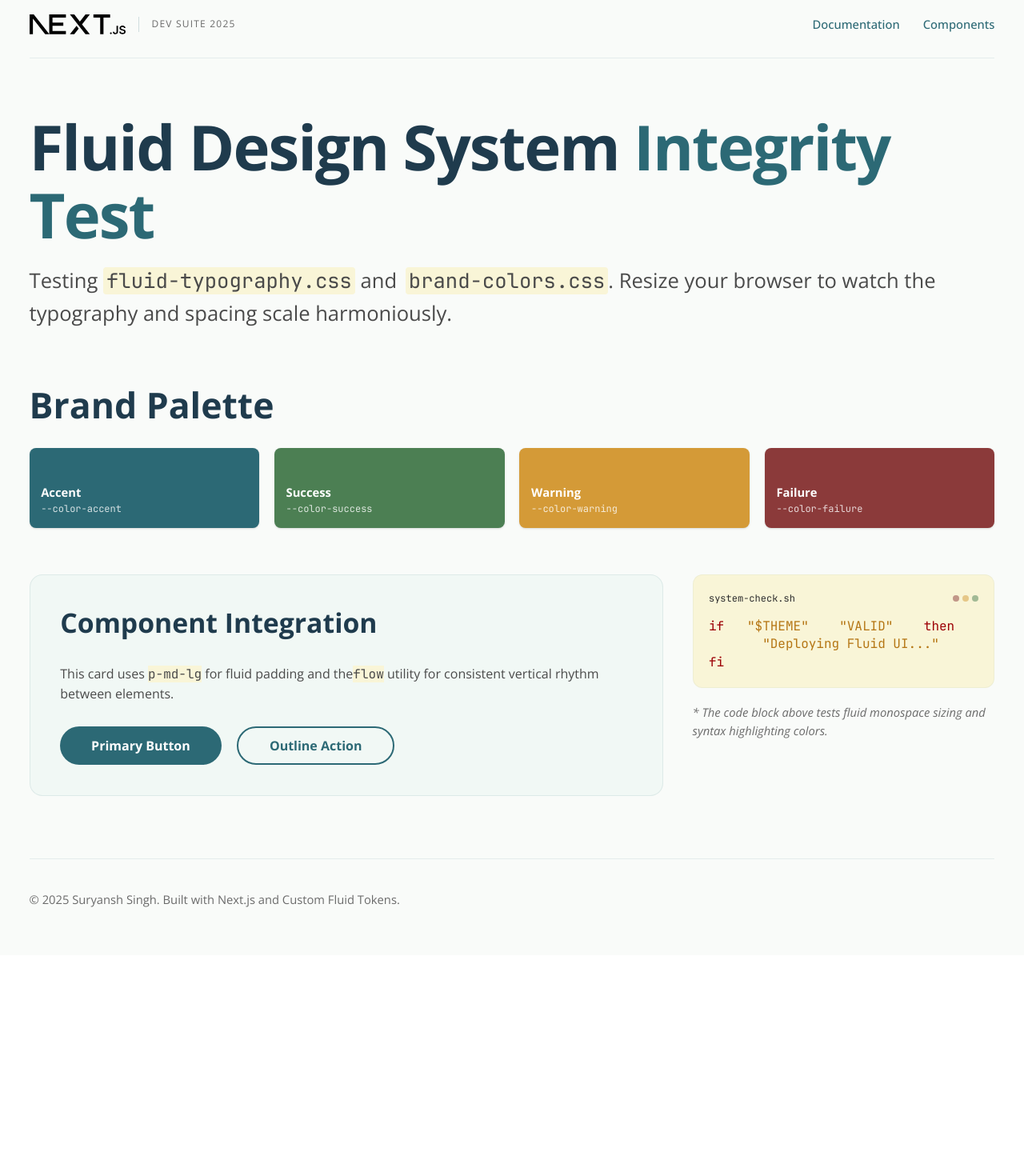
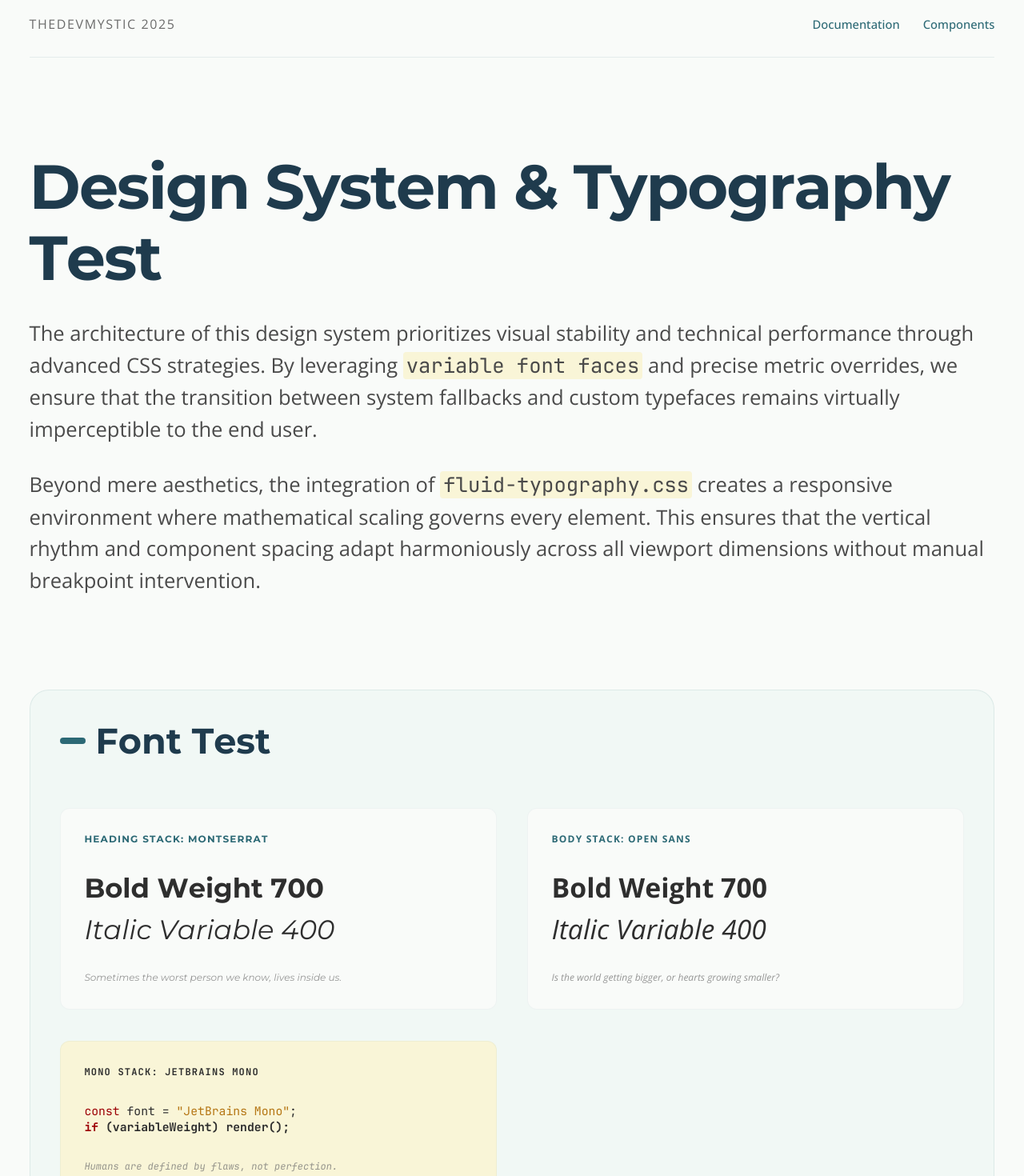
Before and after one commit to thedevmystic/thedevmystic.github.io, a Next.js app: page / in a window 1280 px wide. Shown: the part 40-1510 px from the top of the page at 80% size. Before the commit the page ends 1234 px from the top, so only its background shows below. Built offline with nearby package versions, Linux system fonts and the light colour scheme.

Commit message:
Addition: Updated test website

```diff
--- a/src/app/layout.tsx
+++ b/src/app/layout.tsx
@@ -1,21 +1,38 @@
 import type { Metadata } from "next";
-import { Geist, Geist_Mono } from "next/font/google";
 import "@styles/main.css";
 
-const geistSans = Geist({
-  variable: "--font-geist-sans",
-  subsets: ["latin"],
-});
+export const metadata: Metadata = {
+  title: "The Dev Mystic | Development",
+  description: "Development and Testing Website",
+};
 
-const geistMono = Geist_Mono({
-  variable: "--font-geist-mono",
-  subsets: ["latin"],
-});
-
-export const metadata: Metadata = {
-  title: "TheDevMystic Development",
-  description: "Test Website for Development",
-};
+function PreloadFonts() {
+  return (
+    <>
+      <link
+        rel="preload"
+        href="/fonts/montserrat/montserrat-normal-vf.woff2"
+        as="font"
+        type="font/woff2"
+        crossOrigin="anonymous"
+      />
+      <link
+        rel="preload"
+        href="/fonts/open-sans/open-sans-normal-vf.woff2"
+        as="font"
+        type="font/woff2"
+        crossOrigin="anonymous"
+      />
+      <link
+        rel="preload"
+        href="/fonts/jetbrains-mono/jetbrains-mono-normal-vf.woff2"
+        as="font"
+        type="font/woff2"
+        crossOrigin="anonymous"
+      />
+    </>
+  );
+}
 
 export default function RootLayout({
   children,
@@ -24,9 +41,10 @@ export default function RootLayout({
 }>) {
   return (
     <html lang="en">
-      <body
-        className={`${geistSans.variable} ${geistMono.variable} antialiased`}
-      >
+      <head>
+        <PreloadFonts />
+      </head>
+      <body className="antialiased">
         {children}
       </body>
     </html>
--- a/src/app/page.tsx
+++ b/src/app/page.tsx
@@ -3,21 +3,12 @@ import Image from "next/image";
 export default function Home() {
   return (
     <div className="min-h-screen bg-base font-sans text-body selection:bg-accent selection:text-white transition-colors duration-300">
-      <main className="container-fluid py-xl flow">
+      <main className="container-fluid py-xl space-y-2xl">
 
-        {/* Header Section */}
         <header className="flex flex-col gap-sm sm:flex-row sm:items-center sm:justify-between border-b border-accent/10 pb-md">
           <div className="flex items-center gap-4">
-            <Image
-              className="dark:invert"
-              src="/next.svg"
-              alt="Next.js logo"
-              width={120}
-              height={24}
-              priority
-            />
-            <span className="text-caption text-xs uppercase tracking-widest border-l pl-4 border-accent/20">
-              Dev Suite 2025
+            <span className="text-caption text-base uppercase tracking-widest border-accent/20">
+              TheDevMystic 2025
             </span>
           </div>
           <nav className="flex gap-md text-sm font-medium text-link">
@@ -26,49 +17,87 @@ export default function Home() {
           </nav>
         </header>
 
-        {/* Hero Section - Tests Fluid Typography Step 5 & 1 */}
-        <section className="py-lg">
-          <h1 className="text-4xl font-bold tracking-tight text-heading leading-none">
-            Fluid Design System <span className="text-accent">Integrity Test</span>
+        <section className="py-lg flow">
+          <h1 className="text-4xl font-heading font-bold tracking-tight text-heading leading-tight">
+              Design System & Typography Test
           </h1>
-          <p className="mt-sm text-lg text-paragraph leading-normal">
-            Testing <span className="font-mono text-code bg-code text-paragraph px-1 rounded">fluid-typography.css</span> and <span className="font-mono text-code bg-code text-paragraph px-1 rounded ml-1">brand-colors.css</span>.
-	    Resize your browser to watch the typography and spacing scale harmoniously.
+          <p className="text-lg text-paragraph leading-normal">
+            The architecture of this design system prioritizes visual stability and technical performance through advanced CSS strategies. By leveraging <span className="font-mono bg-code px-1 rounded">variable font faces</span> and precise metric overrides, we ensure that the transition between system fallbacks and custom typefaces remains virtually imperceptible to the end user.
+          </p>
+          <p className="text-lg text-paragraph leading-normal">
+            Beyond mere aesthetics, the integration of <span className="font-mono bg-code px-1 rounded">fluid-typography.css</span> creates a responsive environment where mathematical scaling governs every element. This ensures that the vertical rhythm and component spacing adapt harmoniously across all viewport dimensions without manual breakpoint intervention.
           </p>
         </section>
 
-        {/* Color Palette Grid - Tests Semantic Brand Colors */}
-        <section className="flow">
+        <section className="bg-feature rounded-3xl p-md-lg border border-accent/10 flow">
+          <div className="flex items-center gap-3 mb-md">
+            <div className="h-2 w-8 bg-accent rounded-full" />
+            <h2 className="text-2xl font-heading font-bold text-heading">Font Test</h2>
+          </div>
+
+          <div className="grid grid-cols-1 md:grid-cols-2 gap-lg">
+            {/* Heading Stack - Montserrat */}
+            <div className="p-md bg-base rounded-xl border border-accent/5 flow">
+              <h3 className="font-heading text-xs uppercase tracking-widest text-accent font-bold">Heading Stack: Montserrat</h3>
+              <div className="space-y-2">
+                <p className="font-heading text-xl font-bold">Bold Weight 700</p>
+                <p className="font-heading text-xl font-normal italic">Italic Variable 400</p>
+              </div>
+              <p className="font-heading text-caption text-xs italic opacity-70">Sometimes the worst person we know, lives inside us.</p>
+            </div>
+
+            <div className="p-md bg-base rounded-xl border border-accent/5 flow">
+              <h3 className="font-body text-xs uppercase tracking-widest text-accent font-bold">Body Stack: Open Sans</h3>
+              <div className="space-y-2">
+                <p className="font-body text-xl font-bold">Bold Weight 700</p>
+                <p className="font-body text-xl font-normal italic">Italic Variable 400</p>
+              </div>
+              <p className="font-body text-caption text-xs italic opacity-70">Is the world getting bigger, or hearts growing smaller?</p>
+            </div>
+
+            {/* Monospace Stack - JetBrains Mono */}
+            <div className="p-md bg-code rounded-xl border border-accent/5 flow">
+              <h3 className="font-mono text-xs uppercase tracking-widest text-language-label font-bold">Mono Stack: JetBrains Mono</h3>
+              <div className="font-mono text-sm leading-code">
+                <p><span className="text-syntax-keyword">const</span> font = <span className="text-syntax-string">"JetBrains Mono"</span>;</p>
+                <p className="font-bold"><span className="text-syntax-keyword">if</span> (variableWeight) render();</p>
+              </div>
+              <p className="font-mono text-caption text-xs italic opacity-70">Humans are defined by flaws, not perfection.</p>
+            </div>
+
+            {/* Math Stack - Noto Math */}
+            <div className="p-md bg-base rounded-xl border border-accent/5 flow col-span-full">
+              <h3 className="text-xs uppercase tracking-widest text-accent font-bold">Math Stack: Noto Math</h3>
+              <p className="font-math text-xl py-2">
+                ∑ (x + y)² ≡ ∂y/∂x ∩ ∏
+              </p>
+            </div>
+          </div>
+        </section>
+
+        <div className="grid-main">
+          <section className="col-span-12 lg:col-span-8 flow">
             <h2 className="text-2xl font-bold text-heading">Brand Palette</h2>
-          <div className="grid grid-cols-2 gap-xs-sm sm:grid-cols-4">
+            <div className="grid grid-cols-2 gap-xs sm:grid-cols-4">
               <ColorCard label="Accent" bg="bg-accent" text="text-white" hex="--color-accent" />
               <ColorCard label="Success" bg="bg-success" text="text-white" hex="--color-success" />
               <ColorCard label="Warning" bg="bg-warning" text="text-white" hex="--color-warning" />
               <ColorCard label="Failure" bg="bg-failure" text="text-white" hex="--color-failure" />
             </div>
-        </section>
 
-        {/* Feature & Layout Test - Tests Fluid Spacing & Utilities */}
-        <div className="grid-main mt-xl">
-          {/* Main Content Area (8 columns) */}
-          <div className="col-span-12 lg:col-span-8 bg-feature rounded-2xl p-md-lg border border-accent/10 flow">
-            <h3 className="text-xl font-bold text-heading">Component Integration</h3>
-            <p className="text-base text-paragraph">
-              This card uses <code className="text-paragraph bg-code text-code">p-md-lg</code> for fluid padding and the
-              <code className="text-paragraph bg-code text-code">flow</code> utility for consistent vertical rhythm between elements.
-            </p>
-
+            <div className="mt-xl p-md bg-feature rounded-2xl border border-accent/10">
+              <h3 className="text-xl font-bold text-heading mb-sm">Component Integration</h3>
               <div className="flex flex-wrap gap-sm">
-              <button className="h-12 px-lg rounded-full text-white bg-accent text-button font-bold hover:brightness-110 transition-all">
-                Primary Button
+                <button className="h-12 px-lg rounded-full text-white bg-accent font-bold hover:brightness-110 transition-all">
+                  Primary Action
                 </button>
                 <button className="h-12 px-lg rounded-full border-2 border-accent text-link font-bold hover:bg-accent/5 transition-all">
-                Outline Action
+                  Outline
                 </button>
               </div>
             </div>
+          </section>
 
-          {/* Sidebar Area (4 columns) */}
           <aside className="col-span-12 lg:col-span-4 space-y-sm">
              <div className="bg-code rounded-xl p-sm border border-accent/5">
                 <div className="flex items-center justify-between mb-xs">
@@ -79,24 +108,20 @@ export default function Home() {
                     <div className="w-2 h-2 rounded-full bg-success/50" />
                   </div>
                 </div>
-              <pre className="text-code leading-code overflow-x-auto">
+                <pre className="leading-code overflow-x-auto font-mono">
                   <code>
-                  <span className="text-syntax-keyword">if</span> [ <span className="text-syntax-string">"$THEME"</span> == <span className="text-syntax-string">"VALID"</span> ]; <span className="text-syntax-keyword">then</span><br />
-                  &nbsp;&nbsp;echo <span className="text-syntax-string">"Deploying Fluid UI..."</span><br />
+                    <span className="text-syntax-keyword">if</span> [ <span className="text-syntax-string">"FONTS"</span> == <span className="text-syntax-string">"LOADED"</span> ]; <span className="text-syntax-keyword">then</span><br />
+                    &nbsp;&nbsp;echo <span className="text-syntax-string">"Status: 200 OK"</span><br />
                     <span className="text-syntax-keyword">fi</span>
                   </code>
                 </pre>
               </div>
-            <p className="text-caption text-sm italic">
-              * The code block above tests fluid monospace sizing and syntax highlighting colors.
-            </p>
           </aside>
         </div>
 
-        {/* Footer */}
-        <footer className="mt-2xl pt-lg border-t border-accent/10 text-center sm:text-left">
-          <p className="text-caption text-sm">
-            © 2025 Suryansh Singh. Built with Next.js and Custom Fluid Tokens.
+        <footer className="pt-lg border-t border-accent/10 text-center sm:text-left">
+          <p className="text-caption text-sm opacity-60">
+            © 2025 Suryansh Singh (thedevmystic).
           </p>
         </footer>
       </main>
@@ -106,9 +131,9 @@ export default function Home() {
 
 function ColorCard({ label, bg, text, hex }: { label: string, bg: string, text: string, hex: string }) {
   return (
-    <div className={`${bg} ${text} p-xs rounded-lg shadow-sm flex flex-col justify-end min-h-[100px]`}>
+    <div className={`${bg} ${text} p-xs rounded-lg shadow-sm flex flex-col justify-end`}>
       <span className="font-bold text-sm">{label}</span>
-      <span className="opacity-80 text-xs font-mono">{hex}</span>
+      <span className="opacity-80 text-[10px] font-mono">{hex}</span>
     </div>
   );
 }
```
Lines whose indentation alone changed are shown as unchanged.
